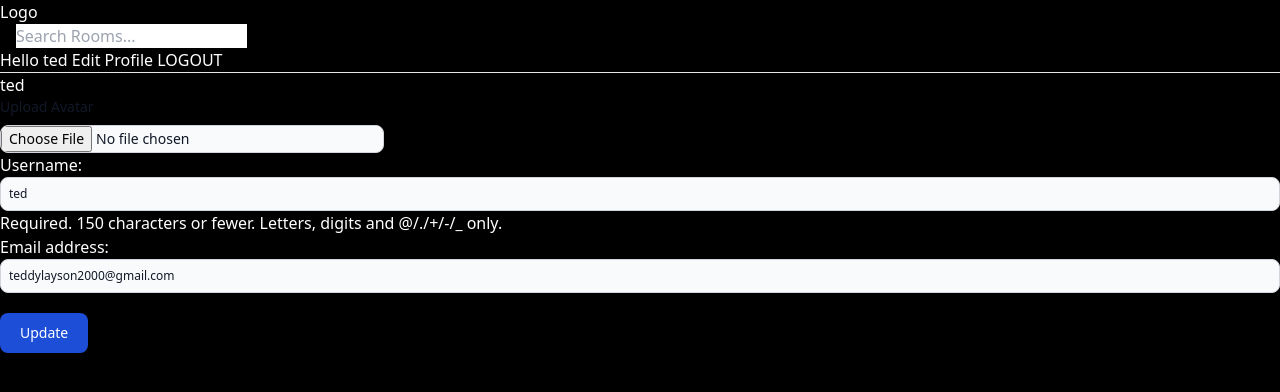
After one commit to aecial/Django-Mosh, a Django app: page /update-user/ in a window 1280 px wide. The commit adds this page. Shown: the top 392 px of the page. Run offline with Django 5.2, Linux system fonts and the light colour scheme; a user stored in the database is signed in; some libraries are stand-ins or nearby versions.

Commit message:
add update user and improve profile styling

```diff
--- a/base/forms.py
+++ b/base/forms.py
@@ -1,6 +1,7 @@
 from django.forms import ModelForm, widgets
 from .models import Room, Message
 from django import forms
+from django.contrib.auth.models import User
 class RoomForm(ModelForm):
     class Meta:
         model = Room
@@ -17,3 +18,12 @@ class MessageForm(ModelForm):
         exclude = ('user', 'room')
         # Create all fields from the form model => __all__
         # fields = '__all__'
+
+class UserForm(ModelForm):
+    class Meta:
+        model = User
+        fields = ['username', 'email']
+        widgets = {
+            'username': forms.TextInput(attrs={'class': 'block w-full p-2 text-gray-900 border border-gray-300 rounded-lg bg-gray-50 text-xs focus:ring-blue-500 focus:border-blue-500 dark:bg-gray-700 dark:border-gray-600 dark:placeholder-gray-400 dark:text-white dark:focus:ring-blue-500 dark:focus:border-blue-500'}),
+            'email': forms.EmailInput(attrs={'class': 'block w-full p-2 text-gray-900 border border-gray-300 rounded-lg bg-gray-50 text-xs focus:ring-blue-500 focus:border-blue-500 dark:bg-gray-700 dark:border-gray-600 dark:placeholder-gray-400 dark:text-white dark:focus:ring-blue-500 dark:focus:border-blue-500'}),
+        }
--- a/base/templates/base/room_form.html
+++ b/base/templates/base/room_form.html
@@ -10,7 +10,7 @@
   </form>
 </div>
 {% endcomment %}
-<div>
+<div class="mt-10">
   <form method="POST" action="" class="max-w-md mx-auto">
     {% csrf_token %}
     <div class="relative z-0 w-full mb-5 group">
--- /dev/null
+++ b/base/templates/base/update-user.html
@@ -0,0 +1,25 @@
+{% extends "main.html" %} {% block content %}
+<div>{{request.user.username}}</div>
+
+<form action="" method="POST">
+  {% csrf_token %}
+
+  <label
+    class="block mb-2 text-sm font-medium text-gray-900 dark:text-white"
+    for="file_input"
+    >Upload Avatar</label
+  >
+  <input
+    class="block w-[30%] text-sm text-gray-900 border border-gray-300 rounded-lg cursor-pointer bg-gray-50 dark:text-gray-400 focus:outline-none dark:bg-gray-700 dark:border-gray-600 dark:placeholder-gray-400"
+    id="file_input"
+    type="file"
+  />
+  {{form.as_p}}
+  <button
+    type="submit"
+    class="mt-5 text-white bg-blue-700 hover:bg-blue-800 focus:ring-4 focus:ring-blue-300 font-medium rounded-lg text-sm px-5 py-2.5 me-2 mb-2 dark:bg-blue-600 dark:hover:bg-blue-700 focus:outline-none dark:focus:ring-blue-800"
+  >
+    Update
+  </button>
+</form>
+{% endblock content %}
--- a/base/urls.py
+++ b/base/urls.py
@@ -14,4 +14,5 @@ urlpatterns = [
     path('register/', views.registerPage, name='register'),
     path('logout/', views.logoutUser, name='logout'),
     path('delete-message/<str:pk>/ ', views.deleteMessage, name='delete-message'),
+    path('update-user/', views.updateUser, name='update-user'),
 ]
--- a/base/views.py
+++ b/base/views.py
@@ -5,7 +5,7 @@ from django.contrib.auth.decorators import login_required
 from django.db.models import Q
 from django.http import JsonResponse
 from .models import Room, Category, Topic, Message
-from .forms import RoomForm, MessageForm
+from .forms import RoomForm, MessageForm, UserForm
 from django.contrib.auth.models import User
 from django.contrib.auth import authenticate, login, logout
 from django.contrib.auth.forms import UserCreationForm
@@ -178,6 +178,18 @@ def updateMessage(request, pk):
     context = {'form': form}
     return render(request, 'base/room_form.html', context)
 
+@login_required(login_url='login')
+def updateUser(request):
+    user = request.user
+    form = UserForm(instance=user)
+
+    if request.method == 'POST':
+        form = UserForm(request.POST, instance=user)
+        if form.is_valid():
+            form.save()
+            return redirect('profile', pk=user.id)
+
+    return render(request, 'base/update-user.html', {'form': form})
 
 
 def test(request):
--- a/templates/main.html
+++ b/templates/main.html
@@ -16,7 +16,7 @@
   </head>
   <body class="bg-black text-white">
     <nav>{% include 'navbar.html' %}</nav>
-    <img src="{% static 'sisig.jpg' %}" alt="eyy" />
+
     {% if messages %}
     <ul class="messages">
       {% for message in messages %}
--- a/templates/navbar.html
+++ b/templates/navbar.html
@@ -5,7 +5,10 @@
   <input type="text" name="q" id="q" placeholder="Search Rooms..." />
 </form>
 {% if request.user.is_authenticated %}
-<p>Hello {{request.user}}</p>
+<a href="{% url 'profile' request.user.id %}"
+  >Hello {{request.user.username}}</a
+>
+<a href="{%url 'update-user' %}"> Edit Profile</a>
 <a href="{% url 'logout' %}">LOGOUT</a>
 {% else %}
 <a href="{% url 'login' %}">LOGIN</a>
```
Also changed, not shown: base/templates/base/profile.html (+4 -3 lines), db.sqlite3.
